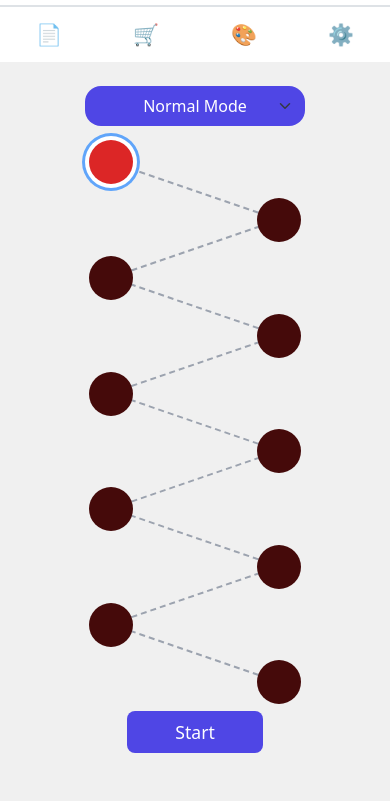
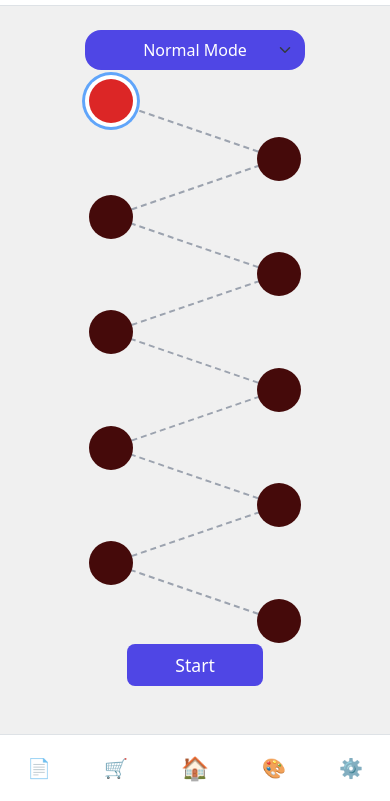
Before and after one commit to monteiroF14/lexis, a website built with Vite: page html/dashboard.html in a window 390 px wide. Shown: the part 43-844 px from the top of the page. Built offline with nearby package versions, Linux system fonts and the light colour scheme.

Commit message:
fix desktop layout order, add home button to mobile bottom nav

```diff
--- a/html/dashboard.html
+++ b/html/dashboard.html
@@ -17,7 +17,41 @@
   <body>
     <div class="d-flex flex-column flex-md-row" style="height: 100vh; overflow: hidden; background: #f0f0f0;">
 
-      <!-- ====== Mobile: top header (right sidebar content) ====== -->
+      <!-- ====== Left nav (desktop) / Bottom nav (mobile) ====== -->
+      <nav class="order-3 order-md-1 flex-md-shrink-0 bg-white d-flex flex-column">
+        <!-- Desktop: left sidebar -->
+        <div class="d-none d-md-block position-relative" style="width: 200px; height: 100vh;">
+          <div class="p-3 text-center">
+            <img id="sidebar-logo" src="../assets/img/LogoBlue.png" style="height: 50px; cursor: pointer;" alt="Lexis" />
+          </div>
+          <div class="position-absolute d-flex align-items-center justify-content-center" style="top: 0; left: 0; right: 0; bottom: 0; pointer-events: none;">
+            <div class="mx-3 p-3 rounded-4" style="background: #f3f4f6; pointer-events: auto;">
+              <div class="d-flex flex-column align-items-center gap-2">
+                <button class="btn rounded-3 py-2 px-4 text-center border-0" data-tab="pdf" style="background-color: #e5e7eb; color: #374151;">Documents</button>
+                <button class="btn rounded-3 py-2 px-4 text-center border-0" data-tab="store" style="background-color: #e5e7eb; color: #374151;">Store</button>
+                <button class="btn rounded-3 py-2 px-4 text-center border-0" data-tab="customization" style="background-color: #e5e7eb; color: #374151;">Customize</button>
+                <button class="btn rounded-3 py-2 px-4 text-center border-0" data-tab="settings" style="background-color: #e5e7eb; color: #374151;">Settings</button>
+              </div>
+            </div>
+          </div>
+        </div>
+
+        <!-- Mobile: bottom icon nav -->
+        <div class="d-flex d-md-none justify-content-around align-items-center py-2 border-top bg-white flex-shrink-0" style="padding-bottom: env(safe-area-inset-bottom);">
+          <button class="btn btn-sm p-2 border-0 rounded-3" data-tab="pdf" style="font-size: 1.2rem; background: none; color: #374151;">📄</button>
+          <button class="btn btn-sm p-2 border-0 rounded-3" data-tab="store" style="font-size: 1.2rem; background: none; color: #374151;">🛒</button>
+          <button id="btn-levels-mobile" class="btn btn-sm p-2 border-0 rounded-3" style="font-size: 1.4rem; background: none; color: #374151;">🏠</button>
+          <button class="btn btn-sm p-2 border-0 rounded-3" data-tab="customization" style="font-size: 1.2rem; background: none; color: #374151;">🎨</button>
+          <button class="btn btn-sm p-2 border-0 rounded-3" data-tab="settings" style="font-size: 1.2rem; background: none; color: #374151;">⚙️</button>
+        </div>
+      </nav>
+
+      <!-- ====== Main content ====== -->
+      <main class="order-2 flex-grow-1 overflow-y-auto" id="main-container" style="background: #f0f0f0;"></main>
+
+      <!-- ====== Right sidebar (desktop) / Top header (mobile) ====== -->
+      <aside class="order-1 order-md-3 bg-white flex-md-shrink-0">
+        <!-- Mobile: top header row -->
         <div class="d-flex d-md-none align-items-center px-3 py-2 border-bottom bg-white flex-shrink-0" style="gap: 0.5rem;">
           <img id="user-avatar-mobile" class="rounded-circle border" style="width: 32px; height: 32px; object-fit: cover;" alt="" />
           <span class="fw-bold small" id="user-name-mobile">Guest</span>
@@ -26,23 +60,16 @@
           <span class="small" style="color: #f97316;">🪙<span id="user-coins-mobile">0</span></span>
         </div>
 
-      <!-- ====== Desktop: right sidebar ====== -->
-      <aside class="d-none d-md-flex flex-column bg-white flex-shrink-0" style="width: 260px; height: 100vh;">
+        <!-- Desktop: full right sidebar -->
+        <div class="d-none d-md-flex flex-column" style="width: 260px; height: 100vh;">
           <div class="p-3 flex-grow-1">
-          <!-- Profile card -->
             <div class="card border-0 shadow-sm rounded-4 mb-3 text-center">
               <div class="card-body p-3">
                 <h5 class="fw-bold mb-2" id="user-name">Guest</h5>
-              <img
-                id="user-avatar"
-                alt="User avatar"
-                class="rounded-circle mx-auto d-block mb-2 border"
-                style="width: 100px; height: 100px; object-fit: cover"
-              />
+                <img id="user-avatar" alt="User avatar" class="rounded-circle mx-auto d-block mb-2 border" style="width: 100px; height: 100px; object-fit: cover" />
                 <p class="text-secondary mb-0 small" id="user-level">Level 1 Explorer</p>
               </div>
             </div>
-          <!-- Stats card -->
             <div class="card border-0 shadow-sm rounded-4 mb-3">
               <div class="card-body p-3">
                 <div class="d-flex justify-content-between align-items-center mb-2 pb-2" style="border-bottom: 1px solid #eee;">
@@ -59,7 +86,6 @@
                 </div>
               </div>
             </div>
-          <!-- Daily XP -->
             <div class="card border-0 shadow-sm rounded-4 mb-3">
               <div class="card-body p-3">
                 <div class="d-flex justify-content-between align-items-center mb-1">
@@ -71,7 +97,6 @@
                 </div>
               </div>
             </div>
-          <!-- Daily Coins -->
             <div class="card border-0 shadow-sm rounded-4 mb-3">
               <div class="card-body p-3">
                 <div class="d-flex justify-content-between align-items-center mb-1">
@@ -84,42 +109,11 @@
               </div>
             </div>
           </div>
-        <!-- Log Out -->
           <div class="p-3">
             <button id="btn-logout" class="btn w-100 rounded-3 text-white py-2" style="background-color: #4f46e5; border: none;">Log Out</button>
           </div>
+        </div>
       </aside>
-
-      <!-- ====== Main content ====== -->
-      <main class="order-2 flex-grow-1 overflow-y-auto" id="main-container" style="background: #f0f0f0;"></main>
-
-      <!-- ====== Desktop: left sidebar / Mobile: bottom nav ====== -->
-      <nav class="d-md-flex flex-column flex-shrink-0 bg-white" style="">
-        <!-- Desktop nav -->
-        <div class="d-none d-md-block position-relative" style="width: 200px; height: 100vh;">
-          <div class="p-3 text-center">
-            <img id="sidebar-logo" src="../assets/img/LogoBlue.png" style="height: 50px; cursor: pointer;" alt="Lexis" />
-          </div>
-          <div class="position-absolute d-flex align-items-center justify-content-center" style="top: 0; left: 0; right: 0; bottom: 0; pointer-events: none;">
-            <div class="mx-3 p-3 rounded-4" style="background: #f3f4f6; pointer-events: auto;">
-              <div class="d-flex flex-column align-items-center gap-2">
-                <button class="btn rounded-3 py-2 px-4 text-center border-0" data-tab="pdf" style="background-color: #e5e7eb; color: #374151;">Documents</button>
-                <button class="btn rounded-3 py-2 px-4 text-center border-0" data-tab="store" style="background-color: #e5e7eb; color: #374151;">Store</button>
-                <button class="btn rounded-3 py-2 px-4 text-center border-0" data-tab="customization" style="background-color: #e5e7eb; color: #374151;">Customize</button>
-                <button class="btn rounded-3 py-2 px-4 text-center border-0" data-tab="settings" style="background-color: #e5e7eb; color: #374151;">Settings</button>
-              </div>
-            </div>
-          </div>
-        </div>
-
-        <!-- Mobile bottom nav -->
-        <div class="d-flex d-md-none justify-content-around align-items-center py-1 border-top bg-white" id="bottom-nav">
-          <button class="btn btn-sm p-2 border-0 rounded-3" data-tab="pdf" style="font-size: 1.3rem; background: none; color: #374151;">📄</button>
-          <button class="btn btn-sm p-2 border-0 rounded-3" data-tab="store" style="font-size: 1.3rem; background: none; color: #374151;">🛒</button>
-          <button class="btn btn-sm p-2 border-0 rounded-3" data-tab="customization" style="font-size: 1.3rem; background: none; color: #374151;">🎨</button>
-          <button class="btn btn-sm p-2 border-0 rounded-3" data-tab="settings" style="font-size: 1.3rem; background: none; color: #374151;">⚙️</button>
-        </div>
-      </nav>
 
     </div>
   </body>
```
Lines whose indentation alone changed are shown as unchanged.
